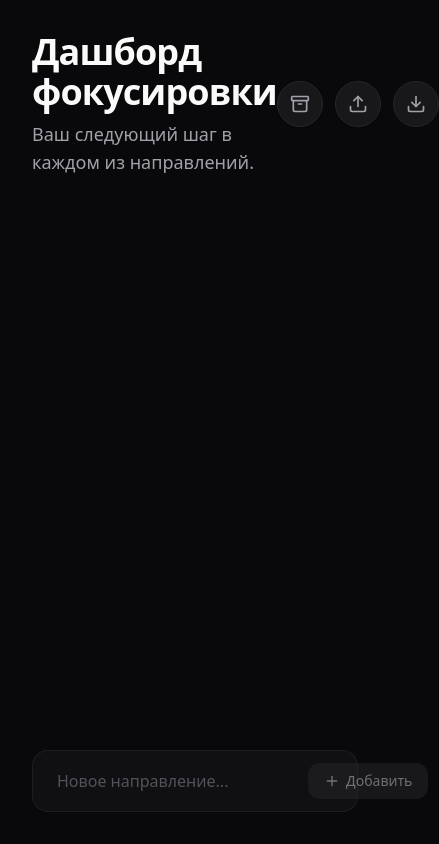
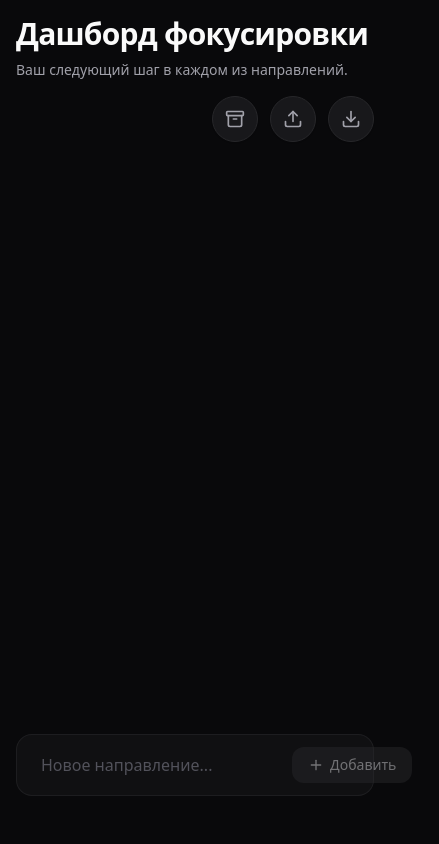
Before and after one commit to KILLLATIV/Simple-RoadMap-Todo, a Next.js app: page / in a window 390 px wide. Shown: the whole page, 439 px wide, since content can reach past the window. Built offline with nearby package versions, Linux system fonts and the light colour scheme.

Commit message:
Added mobile adaptability and fixed minor interface flaws.

```diff
--- a/app/page.tsx
+++ b/app/page.tsx
@@ -58,7 +58,7 @@ export default function Home() {
     URL.revokeObjectURL(url);
   };
 
-  const executeImport = () => {
+  const handleImport = () => {
     const input = document.createElement('input');
     input.type = 'file';
     input.accept = '.json';
@@ -84,18 +84,18 @@ export default function Home() {
   };
 
   return (
-    <main className="min-h-screen p-8 md:p-12 max-w-5xl mx-auto flex flex-col items-center">
-      <header className="w-full mb-12 flex justify-between items-center">
+    <main className="min-h-screen p-4 sm:p-8 md:p-12 max-w-5xl mx-auto flex flex-col items-center">
+      <header className="w-full mb-12 flex flex-col sm:flex-row sm:items-center justify-between gap-4 sm:gap-0">
         <div>
-          <h1 className="text-4xl font-extrabold tracking-tight text-zinc-50">
+          <h1 className="text-3xl sm:text-4xl font-extrabold tracking-tight text-zinc-50">
             Дашборд фокусировки
           </h1>
-          <p className="text-zinc-400 mt-2 text-lg">
+          <p className="text-zinc-400 mt-2 text-sm sm:text-base">
             Ваш следующий шаг в каждом из направлений.
           </p>
         </div>
 
-        <div className="flex items-center gap-3">
+        <div className="flex items-center gap-3 self-end sm:self-auto">
           <button
             onClick={() => setView('history')}
             className="p-3 bg-zinc-900 border border-zinc-800 rounded-full text-zinc-400 hover:bg-zinc-800 hover:text-white transition-colors shadow-sm"
@@ -107,16 +107,16 @@ export default function Home() {
           <div className="w-px h-8 bg-zinc-800 mx-1 hidden md:block"></div> {/* Разделитель */}
 
           <button
-            onClick={() => setIsImportModalOpen(true)}
+            onClick={handleExport}
             className="p-3 bg-zinc-900 border border-zinc-800 rounded-full text-zinc-400 hover:bg-zinc-800 hover:text-white transition-colors shadow-sm"
-            title="Импорт данных"
+            title="Экспорт данных"
           >
             <Upload className="w-5 h-5 md:w-6 md:h-6" />
           </button>
           <button
-            onClick={handleExport}
+            onClick={() => setIsImportModalOpen(true)}
             className="p-3 bg-zinc-900 border border-zinc-800 rounded-full text-zinc-400 hover:bg-zinc-800 hover:text-white transition-colors shadow-sm"
-            title="Скачать бэкап"
+            title="Импорт данных"
           >
             <Download className="w-5 h-5 md:w-6 md:h-6" />
           </button>
@@ -183,26 +183,26 @@ export default function Home() {
 
               <button
                 onClick={() => {
-                   if (activeTask) {
-                     setFocus(activeTask.id);
-                   } else {
-                     setEditingRoadmapId(roadmap.id);
-                   }
+                  if (activeTask) {
+                    setFocus(activeTask.id);
+                  } else {
+                    setEditingRoadmapId(roadmap.id);
+                  }
                 }}
                 className={cn(
-                  "group mt-auto w-full flex items-center justify-center gap-3 px-6 py-4 rounded-2xl font-bold text-lg transition-all",
+                  "group mt-auto flex items-center justify-center gap-2 w-full px-6 py-4 rounded-2xl font-bold text-lg transition-all",
                   activeTask
                     ? "bg-zinc-100 text-zinc-950 hover:bg-white active:scale-[0.98]"
                     : "bg-zinc-800 text-zinc-400 hover:bg-zinc-700 hover:text-zinc-200"
                 )}>
                 {activeTask ? (
                   <>
-                    <Play className="w-7 h-7 fill-current mr-1.5" />
+                    <Play className="w-5 h-5 flex-shrink-0 fill-current" />
                     <span>Сфокусироваться</span>
                   </>
                 ) : (
                   <>
-                    <List className="w-5 h-5" />
+                    <List className="w-5 h-5 flex-shrink-0" />
                     <span>Добавить задачи</span>
                   </>
                 )}
@@ -215,7 +215,7 @@ export default function Home() {
       {/* Неброский блок добавления роадмапа */}
       <form
         onSubmit={handleAddRoadmap}
-        className="mt-auto w-full max-w-md flex items-center gap-3 px-4 py-3 bg-zinc-900/50 border border-zinc-800/60 rounded-2xl"
+        className="mt-auto mb-8 sm:mb-0 w-full max-w-md flex items-center gap-3 px-4 py-3 bg-zinc-900/50 border border-zinc-800/60 rounded-2xl"
       >
         <input
           type="text"
@@ -254,7 +254,7 @@ export default function Home() {
         onCancel={() => setIsImportModalOpen(false)}
         onConfirm={() => {
           setIsImportModalOpen(false);
-          executeImport();
+          handleImport();
         }}
       />
     </main>
--- a/components/FocusView.tsx
+++ b/components/FocusView.tsx
@@ -59,7 +59,7 @@ export default function FocusView({ taskId }: FocusViewProps) {
     : subtasks.filter((st) => st.status !== 'done');
 
   return (
-    <div className="min-h-screen bg-zinc-950 flex flex-col relative py-12 px-4 md:px-8 overflow-x-hidden">
+    <div className="min-h-screen bg-zinc-950 flex flex-col relative py-12 px-4 sm:px-8 overflow-x-hidden">
       {/* Кнопка возврата */}
       <button
         onClick={handleBack}
@@ -73,7 +73,7 @@ export default function FocusView({ taskId }: FocusViewProps) {
 
         <motion.h1
           layout="position"
-          className="text-3xl font-black text-zinc-50 tracking-tight leading-tight text-center px-4"
+          className="text-2xl sm:text-3xl font-black text-zinc-50 tracking-tight leading-tight text-center px-4"
         >
           {task.title}
         </motion.h1>
--- a/components/RoadmapEditor.tsx
+++ b/components/RoadmapEditor.tsx
@@ -75,10 +75,10 @@ function SortableTaskItem({ task, getSubtaskCount, onDeleteClick }: SortableTask
                 className="p-1 hover:bg-zinc-800 rounded text-zinc-400 hover:text-zinc-200 transition-colors"
                 title={isExpanded ? 'Свернуть' : 'Развернуть'}
               >
-                {isExpanded ? <ChevronDown className="w-5 h-5"/> : <ChevronRight className="w-5 h-5"/>}
+                {isExpanded ? <ChevronDown className="w-5 h-5" /> : <ChevronRight className="w-5 h-5" />}
               </button>
             ) : (
-               <div className="w-7 h-7" /> // Пустой блок для выравнивания, если нет подзадач
+              <div className="w-7 h-7" /> // Пустой блок для выравнивания, если нет подзадач
             )}
 
             <span className={`text-lg font-medium transition-colors ${isDone ? 'text-zinc-500 line-through' : 'text-zinc-200'}`}>
@@ -90,7 +90,7 @@ function SortableTaskItem({ task, getSubtaskCount, onDeleteClick }: SortableTask
           {count.total > 0 && (
             <span className="flex items-center gap-1.5 text-xs font-semibold bg-zinc-800 text-zinc-400 px-3 py-1.5 rounded-lg border border-zinc-700/50">
               <GitMerge className="w-3.5 h-3.5" />
-              Subtasks: {count.completed} / {count.total}
+              Tasks: {count.completed} / {count.total}
             </span>
           )}
         </div>
@@ -185,7 +185,7 @@ export default function RoadmapEditor({ roadmapId, onClose }: RoadmapEditorProps
 
   return (
     <>
-      <main className="min-h-screen max-w-4xl mx-auto p-8 md:p-12 text-zinc-50 flex flex-col">
+      <main className="min-h-screen max-w-4xl mx-auto py-8 px-4 sm:px-8 md:py-12 text-zinc-50 flex flex-col">
         <button
           onClick={onClose}
           className="mb-10 flex items-center gap-2 text-sm text-zinc-500 hover:text-zinc-300 transition-colors w-fit"
@@ -196,7 +196,7 @@ export default function RoadmapEditor({ roadmapId, onClose }: RoadmapEditorProps
 
         <header className="mb-12 border-b border-zinc-800 pb-6">
           <h1 className="text-3xl font-extrabold tracking-tight">{roadmap.title}</h1>
-          <p className="text-zinc-400 mt-2 text-lg">Редактор структуры проекта</p>
+          <p className="text-zinc-400 mt-2 text-lg">Редактор проектов</p>
         </header>
 
         <div className="flex-1 flex flex-col space-y-3">
@@ -227,18 +227,18 @@ export default function RoadmapEditor({ roadmapId, onClose }: RoadmapEditorProps
           )}
         </div>
 
-        <form onSubmit={handleAddTask} className="mt-8 flex gap-3 pt-6">
+        <form onSubmit={handleAddTask} className="mt-8 mb-8 sm:mb-0 flex flex-col sm:flex-row gap-3 w-full pt-6">
           <input
             type="text"
             value={newTaskTitle}
             onChange={(e) => setNewTaskTitle(e.target.value)}
             placeholder="Новая задача верхнего уровня..."
-            className="flex-1 bg-zinc-900/80 border border-zinc-800 rounded-2xl px-5 py-4 text-zinc-100 focus:outline-none focus:border-zinc-600 transition-colors placeholder:text-zinc-600 text-lg shadow-inner"
+            className="w-full sm:w-auto flex-1 bg-zinc-900/80 border border-zinc-800 rounded-2xl px-5 py-4 text-zinc-100 focus:outline-none focus:border-zinc-600 transition-colors placeholder:text-zinc-600 text-lg shadow-inner"
           />
           <button
             type="submit"
             disabled={!newTaskTitle.trim()}
-            className="bg-zinc-100 text-zinc-950 hover:bg-white px-8 font-bold text-lg flex items-center gap-2 rounded-2xl transition-all disabled:opacity-50 disabled:scale-100 active:scale-95 shadow-sm"
+            className="w-full sm:w-auto justify-center py-4 bg-zinc-100 text-zinc-950 hover:bg-white px-8 font-bold text-lg flex items-center gap-2 rounded-2xl transition-all disabled:opacity-50 disabled:scale-100 active:scale-95 shadow-sm"
           >
             <Plus className="w-5 h-5 stroke-[3]" />
             Добавить
```
